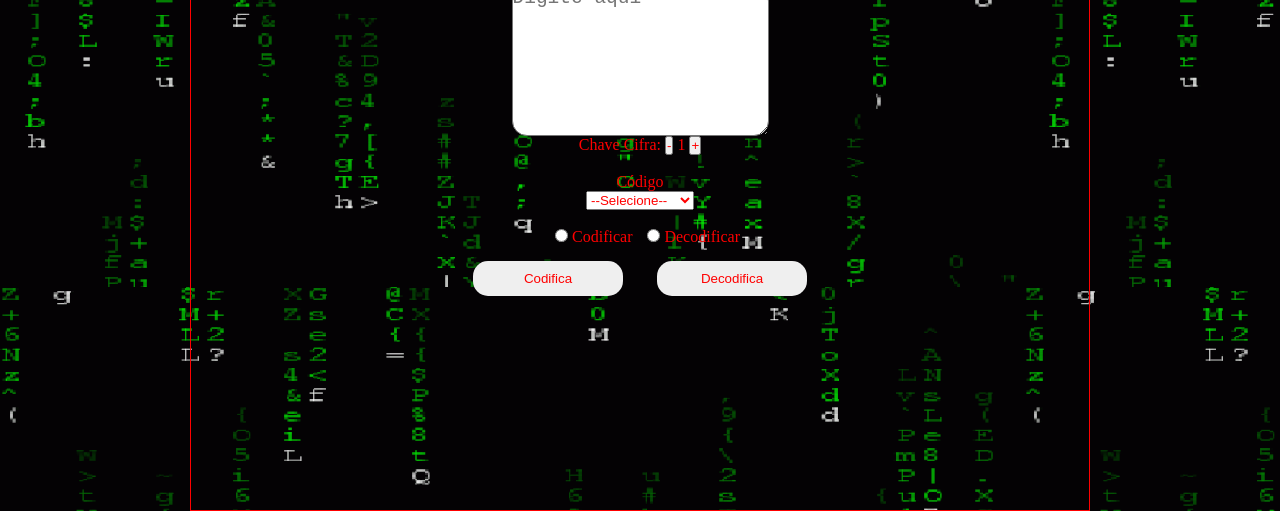
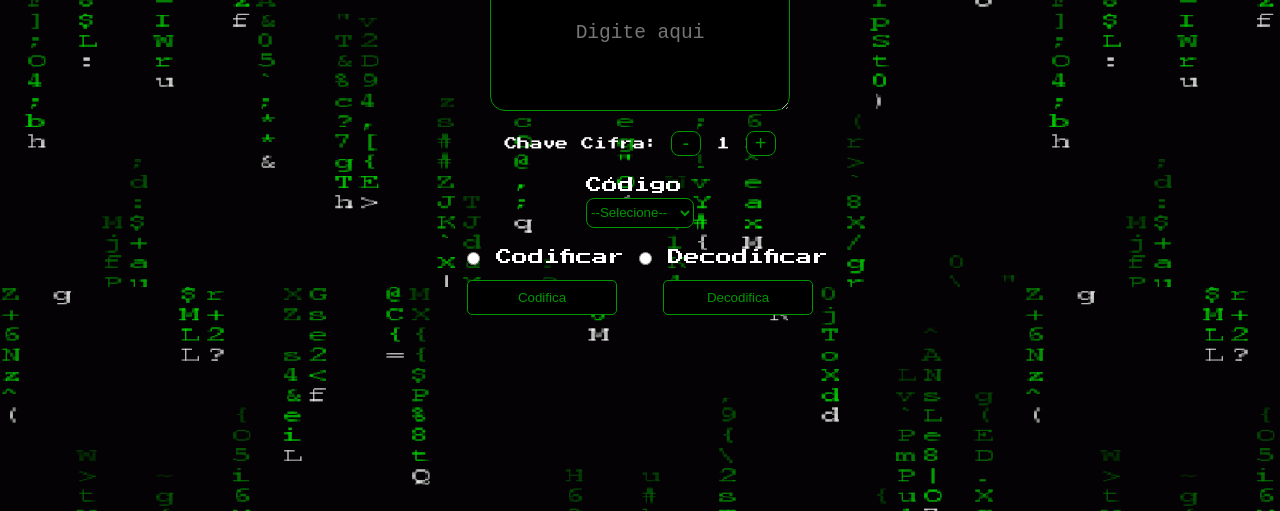
Before and after one commit to ThiagoDuart4/Codificador, a plain HTML site: page index.html in a window 1280 px wide. Shown: the part 289-800 px from the top of the page. Drawn offline with Linux system fonts and the light colour scheme.

Commit message:
terminando estilizaçoes

```diff
--- a/index.html
+++ b/index.html
@@ -22,14 +22,14 @@
     </div>
 
 
-        <p  class="result2"></p>
 
-        <label for="selecao">Código</label>
+        <div class="select-main"> <label for="selecao">Código</label>
         <select name="selecao" id="codigo">
           <option disabled selected>--Selecione--</option>
           <option value="cifra">Cifra de Cesar</option>
           <option value="base">Base 64</option>
-        </select><br>
+        </select><br></div>
+
 
         <div class="btn-radio-box">
                     <div class="radio-btn">
@@ -53,7 +53,11 @@
     </div>
 
 
+    <p  class="result2"></p>
+
     </div>
+
+
 
     <script src="script.js"></script>
 </body>
--- a/style.css
+++ b/style.css
@@ -1,8 +1,10 @@
+@import url('https://fonts.googleapis.com/css2?family=Press+Start+2P&display=swap');
+
 *{
     margin: 0;
     padding: 0;
     box-sizing: border-box;
-    color: red;
+   color:red;
 }
 
 body{
@@ -12,11 +14,12 @@ body{
     align-items: center;
     justify-content: center;
    background-image: url(codigo-binario-gif-animado-7.gif);
+   font-family: 'Press Start 2P', cursive;;
 }
 .container{
   width: 900px;
   height: 100vh;
-  border: 1px solid red;
+
   display: flex;
   align-items: center;
   justify-content: center;
@@ -24,7 +27,9 @@ body{
 }
 
 h1{
-    font-size: 4em;
+    font-size: 3em;
+    color: white;
+    margin-bottom: 50px;
 }
 
 .container textarea{
@@ -32,21 +37,101 @@ h1{
     font-size: 1.5em;
     outline: none;
     height: 150px;
+    width: 300px;
+    text-align: center;padding-top: 60px;
+    background-color: black;
+    color: #039603;
+    border-color: #039603;
 }
 
 .click-btn button{
     width: 150px;
     height: 35px;
     border: none;
-   border-radius: 15px;
+   border-radius: 5px;
   margin: 15px;
+  background-color: black;
+    color: #039603;
+  cursor: pointer;
+  border: 1px solid #039603;
 
+}
+.click-btn button:hover{
+    opacity: 0.8;
+    background-color: #039603;
+    color: black;
+
+    transition: 0.4s;
 }
 
 .radio-btn{
    margin-left: 15px;
+
 }
 
 .btn-radio-box{
  display: flex;
 }
+
+.radio-btn label{
+    color: white;
+}
+
+
+.key-btn {
+   margin-top: 20px;
+
+}
+
+.key-btn  span{
+    color: white;
+    font-size: 0.8em;
+}
+
+
+.key-btn button{
+    width: 30px;
+    font-size: 20px;
+    border-radius: 8px;
+    background-color: black;
+    color: #039603;
+    border: 1px solid #039603;
+}
+
+.key-btn button:hover{
+    opacity: 0.8;
+    background-color: #039603;
+    color: black;
+
+    transition: 0.4s;
+}
+
+.select-main{
+    display: flex;
+    flex-direction: column;
+    margin: 5px;
+}
+
+.select-main label{
+    color: white;
+}
+
+.select-main select{
+    outline: none;
+    background-color: black;
+    color: #039603;
+    height: 30px;
+    border-radius: 8px;
+    margin-top: 5px;
+    border:  1px solid #039603;
+}
+
+.select-main option{
+    color: white;
+}
+
+.result2{
+    color: white;
+    font-size: 1.5em;
+    margin-top: 30px;
+}
```
Lines whose indentation alone changed are shown as unchanged.
